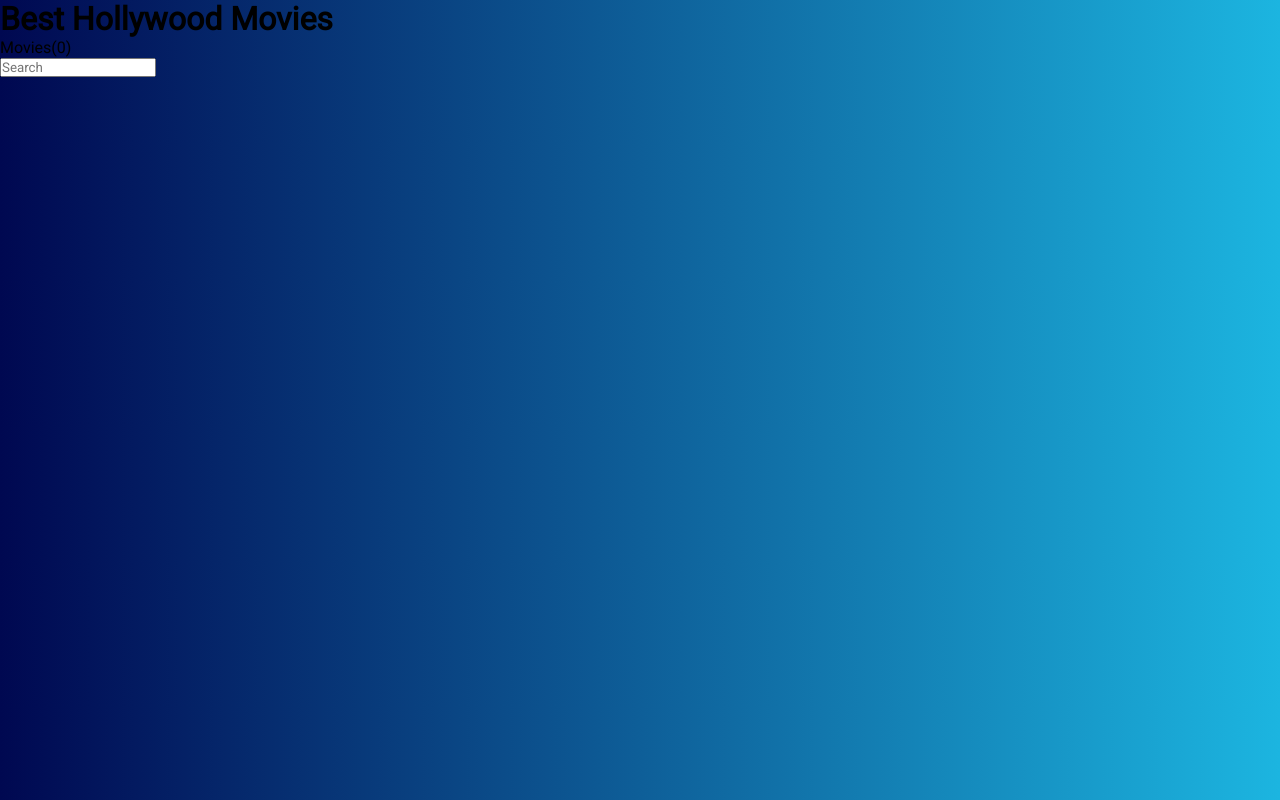
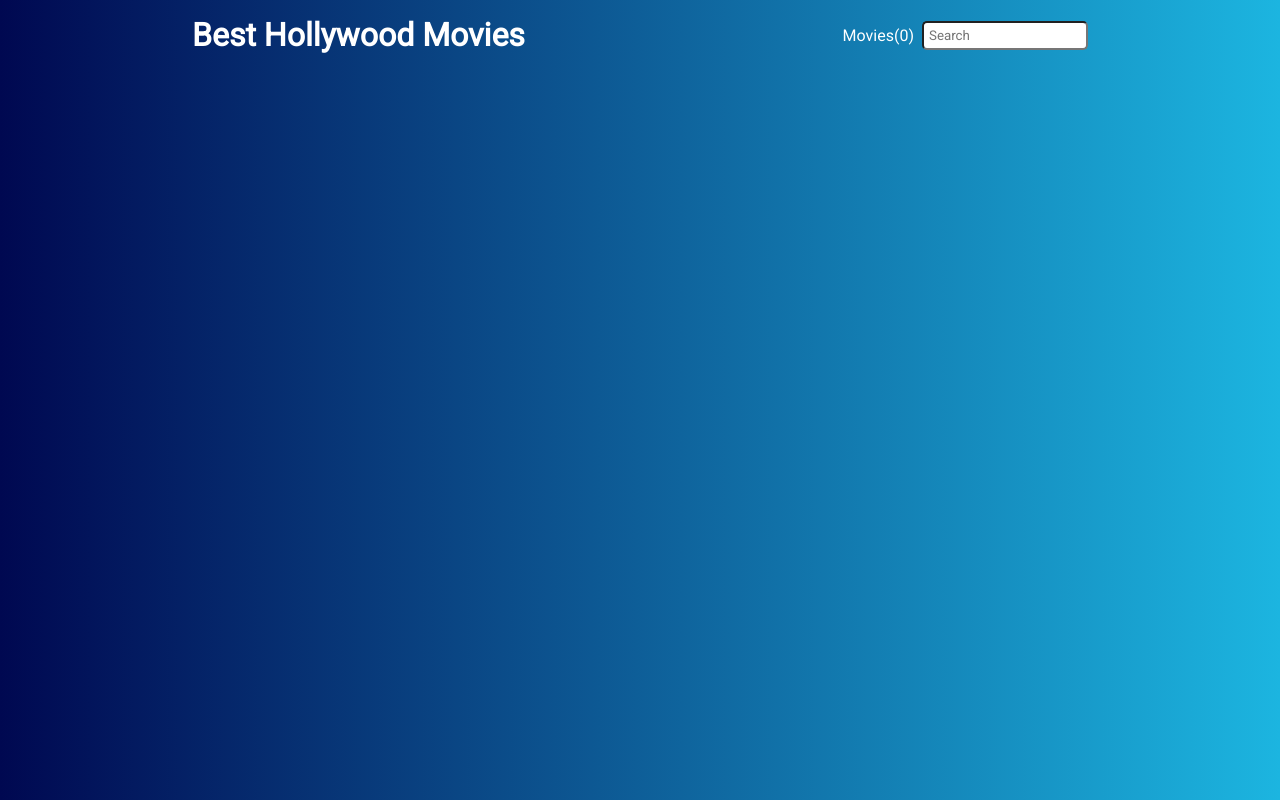
Before and after one commit to forLoop94/Javascript_capstone, a website built with webpack: page src/index.html in a window 1280 px wide. Built offline with nearby package versions, Linux system fonts and the light colour scheme; no server answers.

Commit message:
Add styles to header and made small changes on UI

```diff
--- a/src/index.html
+++ b/src/index.html
@@ -9,10 +9,10 @@
   <title>Movies</title>
 </head>
 <body>
-   <header>
+   <header class="flex">
     <h1>Best Hollywood Movies</h1>
-    <div>
-      <div>Movies(<span class="show-item">0</span>)</div>
+    <div class="flex movie-div">
+      <p class="movie-count">Movies(<span class="show-item">0</span>)</p>
       <input type="text" placeholder="Search" id="search">
     </div>
    </header>
--- a/src/modules/popupHandler.js
+++ b/src/modules/popupHandler.js
@@ -57,10 +57,8 @@ export default (e) => {
           <p class="popup-description">${currentMovie.show.summary}</p>
 
           <article class="comment-section">
-            <header>
               <h4>Comments <span class="comment-number">(5)</span></h4>
               <div class="comments-display"></div>
-            </header>
           </article>
           <form action="#">
             <fieldset class="flex"><legend>Add Comment</legend>
--- a/src/styles.css
+++ b/src/styles.css
@@ -9,6 +9,28 @@ body {
   background: linear-gradient(270deg, #1cb5e0 0%, #000851 100%);
 }
 
+header {
+  align-items: center;
+  justify-content: space-between;
+  width: 70%;
+  margin: 1rem auto;
+  color: white;
+}
+
+.movie-div {
+  gap: 8px;
+  align-items: center;
+}
+
+.movie-count {
+  font-size: 1em;
+}
+
+#search {
+  padding: 5px;
+  border-radius: 5px;
+}
+
 section {
   display: grid;
   grid-template-columns: 300px 300px 300px;
@@ -16,7 +38,6 @@ section {
   gap: 1rem;
   padding: 2rem;
   min-width: 700px;
-  overflow-x: scroll;
 }
 
 .flex {
@@ -131,3 +152,7 @@ fieldset button {
 .popup-text p {
   padding: 1rem 0;
 }
+
+.comments-display {
+  color: black;
+}
```
Also changed, not shown: dist/index.html, dist/main.js.
